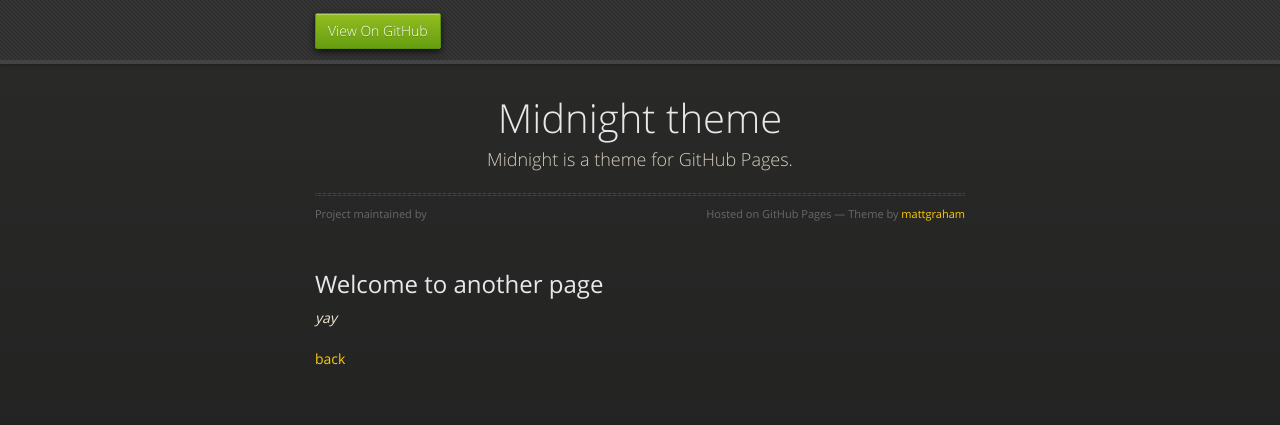
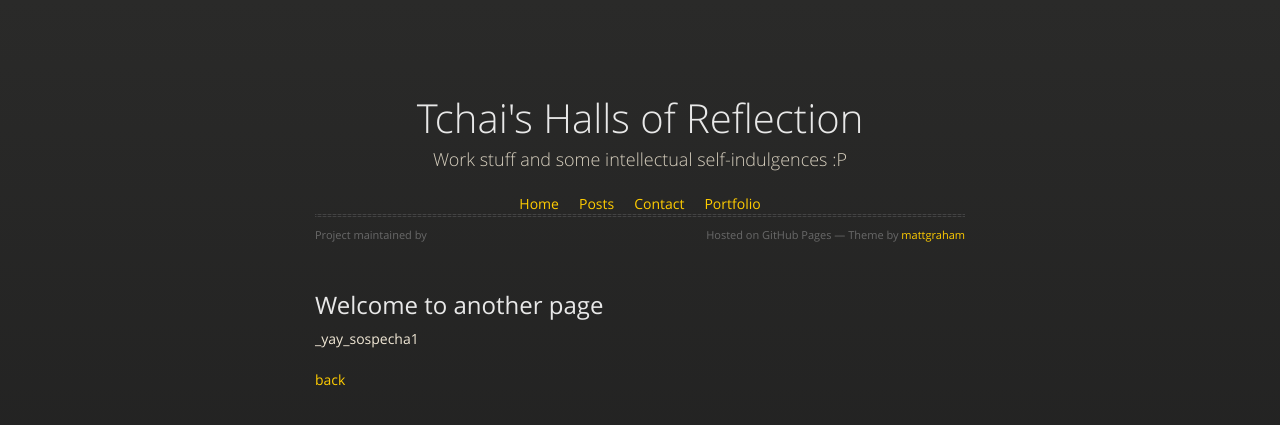
Before and after one commit to IsaacNietoG/IsaacNietoG.github.io, a Jekyll site: the page built from another-page.md, in a window 1280 px wide. Shown: the top 425 px of the page. Built offline with Jekyll 4.4.1, drawn with Linux system fonts in a browser that asks for light colours.

Commit message:
Page has new menu and almost perfected main structure

```diff
--- a/_config.yml
+++ b/_config.yml
@@ -1,4 +1,6 @@
-title: Midnight theme
-description: Midnight is a theme for GitHub Pages.
+title: Tchai's Halls of Reflection
+description: Work stuff and some intellectual self-indulgences :P
 google_analytics:
 theme: jekyll-theme-midnight
+github:
+    is_project_page: false
--- a/_layouts/default.html
+++ b/_layouts/default.html
@@ -18,18 +18,6 @@
     {% include head-custom.html %}
   </head>
   <body>
-      <div id="header">
-        <nav>
-          <ul>
-            <li class="fork"><a href="{{ site.github.repository_url }}">View On GitHub</a></li>
-            {% if site.show_downloads %}
-              <li class="downloads"><a href="{{ site.github.zip_url }}">ZIP</a></li>
-              <li class="downloads"><a href="{{ site.github.tar_url }}">TAR</a></li>
-              <li class="title">DOWNLOADS</li>
-            {% endif %}
-          </ul>
-        </nav>
-      </div><!-- end header -->
 
     <div class="wrapper">
 
@@ -37,6 +25,18 @@
         <div id="title">
           <h1>{{ site.title | default: site.github.repository_name }}</h1>
           <p>{{ site.description | default: site.github.project_tagline }}</p>
+        <nav class="menu">
+          <ul class="menu__inner">
+              <li class="active"><a href="{{ '/' | relative_url }}">Home</a></li>
+
+              <li><a href="{{ '/blog' | relative_url }}">Posts</a></li>
+
+              <li><a href="{{ '/about' | relative_url }}">Contact</a></li>
+
+              <li><a href="{{ '/portfolio' | relative_url }}">Portfolio</a></li>
+          </ul>
+        </nav>
+
           <hr>
           <span class="credits left">Project maintained by <a href="{{ site.github.owner_url }}">{{ site.github.owner_name }}</a></span>
           <span class="credits right">Hosted on GitHub Pages &mdash; Theme by <a href="https://twitter.com/mattgraham">mattgraham</a></span>
--- a/_posts/2024-08-30-welcome-to-jekyll.markdown
+++ b/_posts/2024-08-30-welcome-to-jekyll.markdown
@@ -1,5 +1,5 @@
 ---
-layout: post
+layout: default
 title:  "Welcome to Jekyll!"
 date:   2024-08-30 20:03:56 -0600
 categories: jekyll update
--- a/another-page.md
+++ b/another-page.md
@@ -4,6 +4,6 @@ layout: default
 
 ## Welcome to another page
 
-_yay_
+_yay_sospecha1
 
 [back](./)
--- a/assets/css/style.scss
+++ b/assets/css/style.scss
@@ -2,3 +2,19 @@
 ---
 
 @import "jekyll-theme-midnight";
+
+.menu__inner {
+  display: flex;            /* Display list items in a row */
+  list-style-type: none;    /* Remove default bullet points */
+  padding: 0;               /* Remove default padding */
+  margin: 0;                /* Remove default margin */
+  justify-content: center;  /* Centers the content */
+}
+
+.menu__inner li {
+  margin-right: 20px;       /* Add space between items */
+}
+
+.menu__inner li:last-child {
+  margin-right: 0;          /* Remove margin from the last item */
+}
--- a/index.markdown
+++ /dev/null
@@ -1,6 +0,0 @@
----
-# Feel free to add content and custom Front Matter to this file.
-# To modify the layout, see https://jekyllrb.com/docs/themes/#overriding-theme-defaults
-
-layout: home
----
```
Also changed, not shown: about.markdown (deleted, +0 -18 lines), about/index.md (added, +4 -0 lines), blog/index.md (added, +4 -0 lines), index.md (+41 -116 lines), indexTheme.md (added, +123 -0 lines), portfolio/hola.md (added, +4 -0 lines), portfolio/index.md (added, +4 -0 lines).
